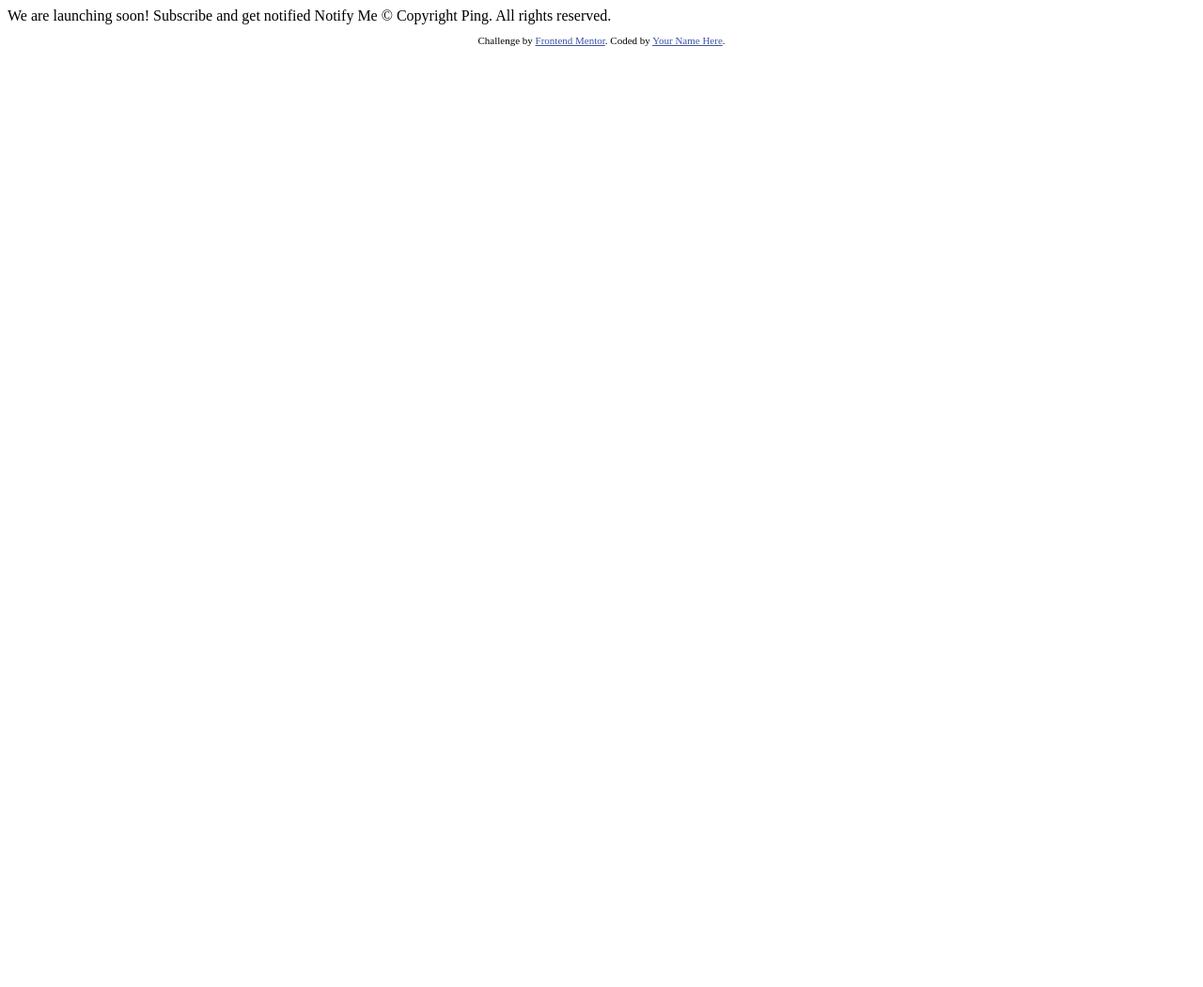
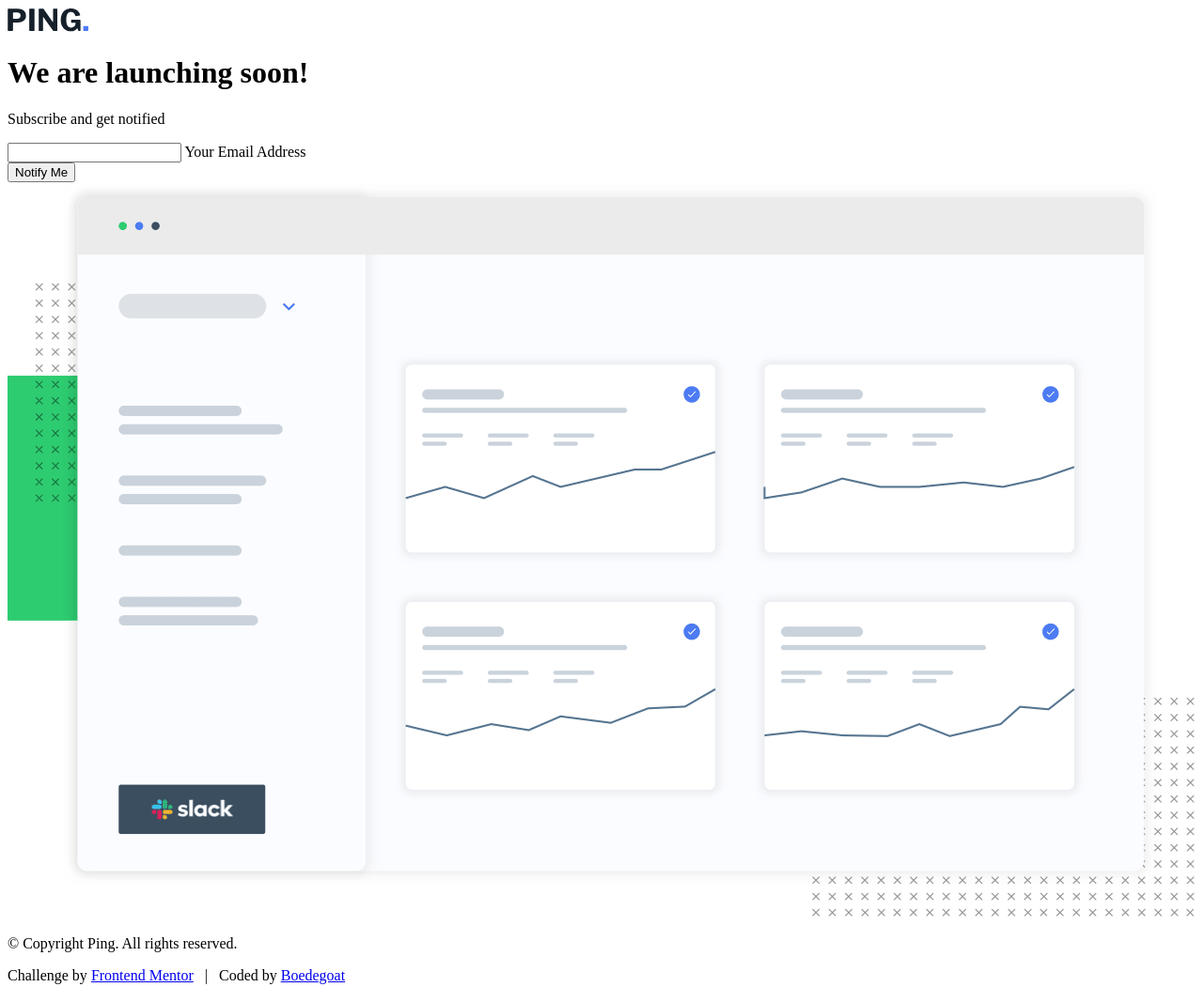
Before and after one commit to boedegoat/front-end-ping-coming-soon-page-master, a plain HTML site: page index.html in a window 1280 px wide. Shown: the whole page at 94% size. Before the commit the page ends 800 px from the top, so only its background shows below. Drawn offline with Linux system fonts and the light colour scheme.

Commit message:
structure html

```diff
--- a/index.html
+++ b/index.html
@@ -3,33 +3,52 @@
   <head>
     <meta charset="UTF-8" />
     <meta name="viewport" content="width=device-width, initial-scale=1.0" />
-    <!-- displays site properly based on user's device -->
 
+    <!-- icon -->
     <link rel="icon" type="image/png" sizes="32x32" href="./images/favicon-32x32.png" />
 
+    <!-- my css -->
+    <link rel="stylesheet" href="style.css" />
+
+    <!-- my js -->
+    <script src="main.js" defer></script>
+
     <title>Frontend Mentor | Ping coming soon page</title>
-
-    <!-- Feel free to remove these styles or customise in your own stylesheet 👍 -->
-    <style>
-      .attribution {
-        font-size: 11px;
-        text-align: center;
-      }
-      .attribution a {
-        color: hsl(228, 45%, 44%);
-      }
-    </style>
   </head>
   <body>
-    We are launching soon! Subscribe and get notified Notify Me &copy; Copyright Ping. All rights
-    reserved.
+    <div class="container">
+      <img src="images/logo.svg" alt="logo" class="logo" />
+      <h1 class="header">We are launching <b>soon!</b></h1>
+      <p class="sub-header">Subscribe and get notified</p>
+      <form class="form">
+        <div class="form-control">
+          <input type="text" id="email" />
+          <label for="email">Your Email Address</label>
+        </div>
+        <button type="submit">Notify Me</button>
+      </form>
+      <div class="illustration">
+        <img
+          src="images/illustration-dashboard.png"
+          alt="illustration-dashboard"
+          class="illustration-img"
+        />
+      </div>
+      <footer class="footer">
+        <div class="social">
+          <span class="icon-wrapper"></span>
+          <span class="icon-wrapper"></span>
+          <span class="icon-wrapper"></span>
+        </div>
+        <p class="copyright">&copy; Copyright Ping. All rights reserved.</p>
+      </footer>
+    </div>
 
-    <footer>
-      <p class="attribution">
-        Challenge by
-        <a href="https://www.frontendmentor.io?ref=challenge" target="_blank">Frontend Mentor</a>.
-        Coded by <a href="#">Your Name Here</a>.
-      </p>
+    <footer class="credit">
+      Challenge by
+      <a href="https://www.frontendmentor.io?ref=challenge" target="_blank">Frontend Mentor</a>
+      &nbsp; | &nbsp; Coded by
+      <a href="https://www.github.com/boedegoat" target="_blank">Boedegoat</a>
     </footer>
   </body>
 </html>
```
Also changed, not shown: main.js (added), style.css (added).
